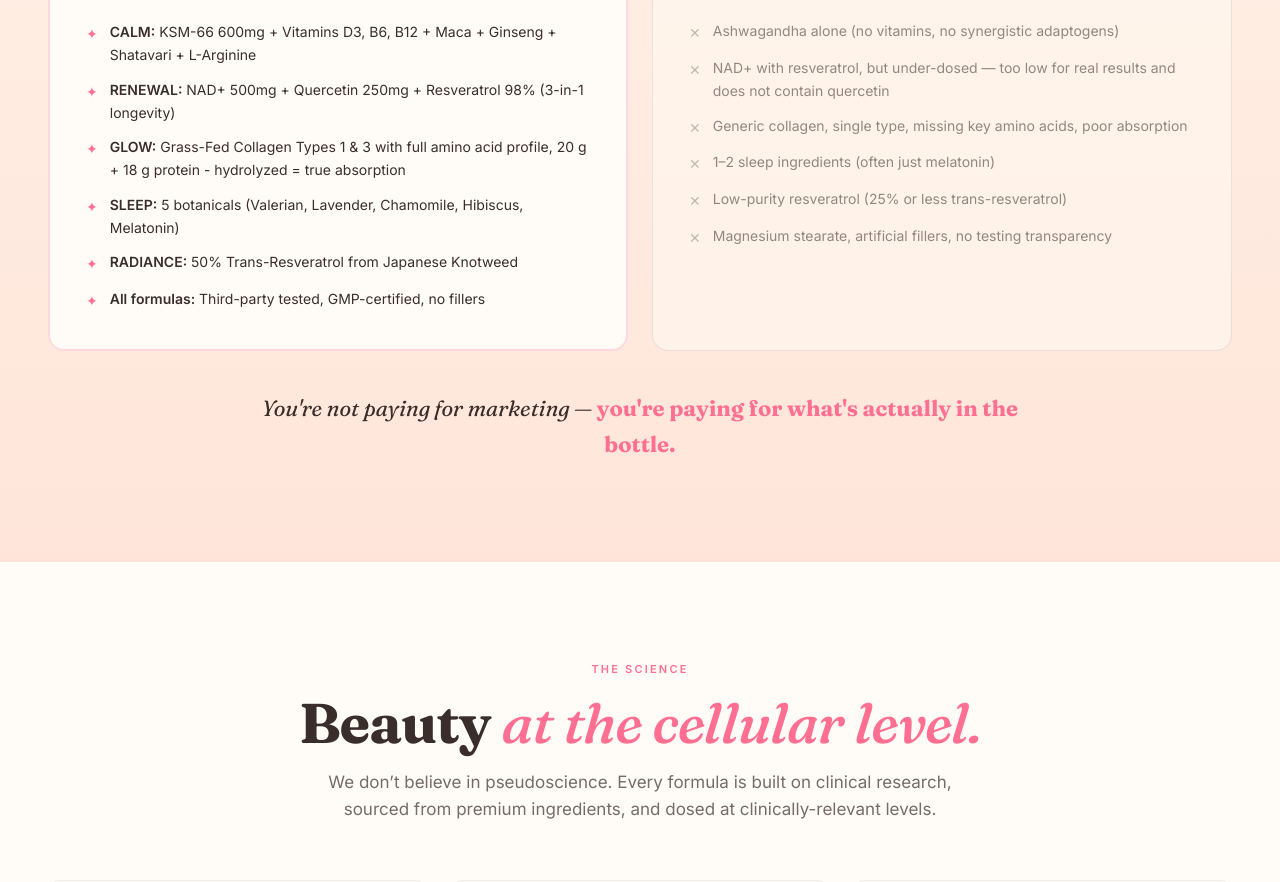
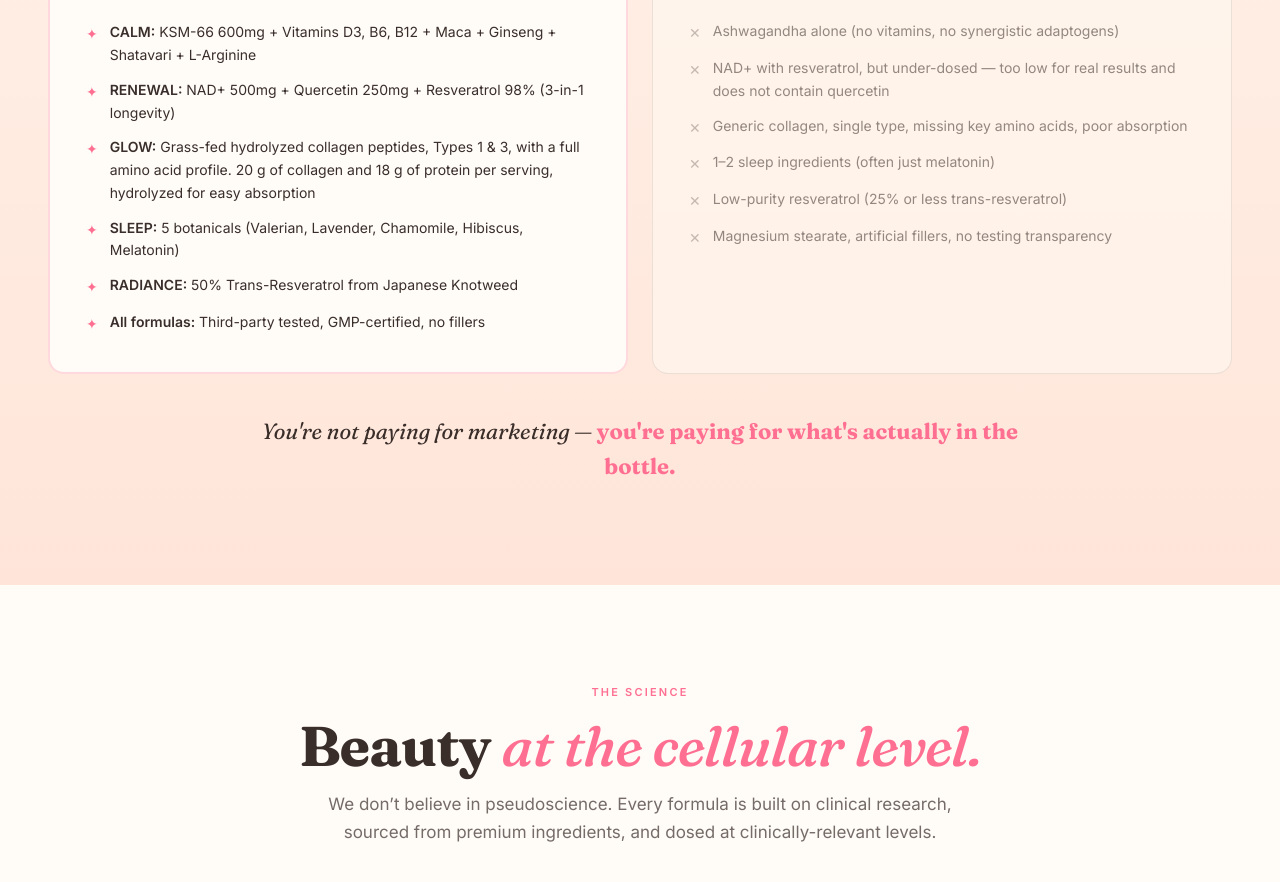
Before and after one commit to cmpp0540-cyber/aurae-web, a Next.js app: page / in a window 1280 px wide. Shown: the part 4280-5162 px from the top of the page. Built offline with nearby package versions, Linux system fonts and the light colour scheme; no server answers; a web font is replaced by a local one.

Commit message:
Texto de GLOW: aclara 20 g de colageno

```diff
--- a/content/site.ts
+++ b/content/site.ts
@@ -140,7 +140,7 @@ export const LANDING = {
       items: [
         { lead: 'CALM:', text: 'KSM-66 600mg + Vitamins D3, B6, B12 + Maca + Ginseng + Shatavari + L-Arginine' },
         { lead: 'RENEWAL:', text: 'NAD+ 500mg + Quercetin 250mg + Resveratrol 98% (3-in-1 longevity)' },
-        { lead: 'GLOW:', text: 'Grass-Fed Collagen Types 1 & 3 with full amino acid profile, 20 g + 18 g protein - hydrolyzed = true absorption' },
+        { lead: 'GLOW:', text: 'Grass-fed hydrolyzed collagen peptides, Types 1 & 3, with a full amino acid profile. 20 g of collagen and 18 g of protein per serving, hydrolyzed for easy absorption' },
         { lead: 'SLEEP:', text: '5 botanicals (Valerian, Lavender, Chamomile, Hibiscus, Melatonin)' },
         { lead: 'RADIANCE:', text: '50% Trans-Resveratrol from Japanese Knotweed' },
         { lead: 'All formulas:', text: 'Third-party tested, GMP-certified, no fillers' },
```
